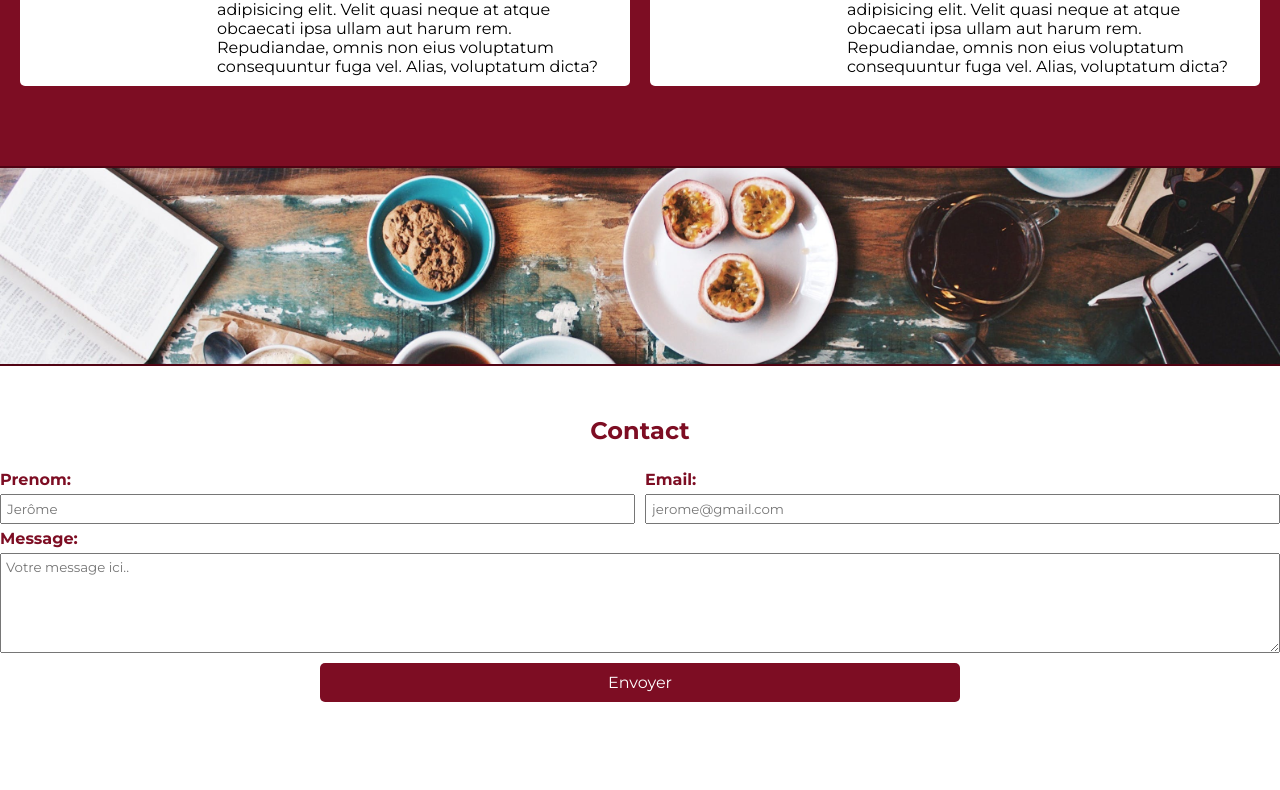
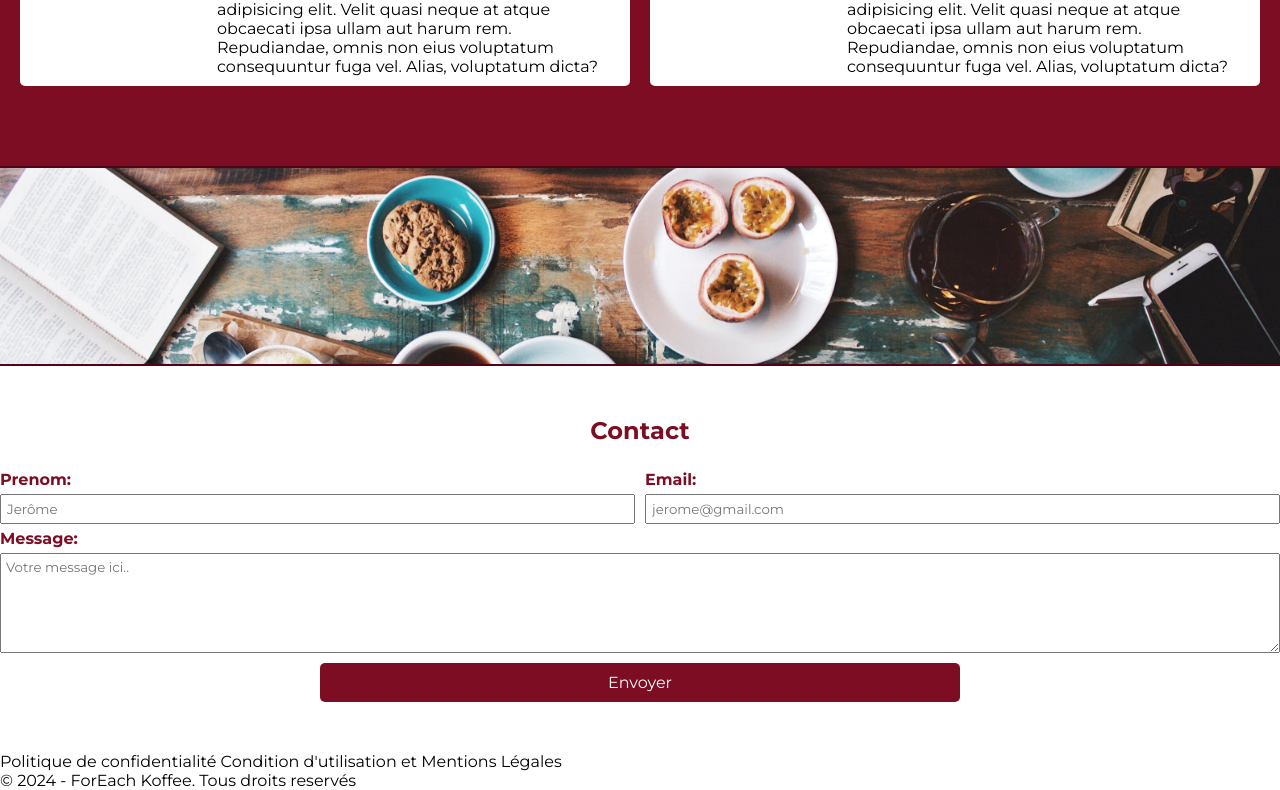
Before and after one commit to TimotheSymbolIt/foreach_koffee, a plain HTML site: page index.html in a window 1280 px wide. Shown: the part 1377-2167 px from the top of the page. Before the commit the page ends 2129 px from the top, so only its background shows below. Drawn offline with Linux system fonts and the light colour scheme; a web font is replaced by a local one.

Commit message:
Ajout de la structure HTML du footer

```diff
--- a/index.html
+++ b/index.html
@@ -187,5 +187,12 @@
         </form>
       </section>
     </main>
+    <footer>
+      <div>
+        <span>Politique de confidentialité</span>
+        <span>Condition d'utilisation et Mentions Légales</span>
+      </div>
+      <p>© 2024 - ForEach Koffee. Tous droits reservés</p>
+    </footer>
   </body>
 </html>
```
